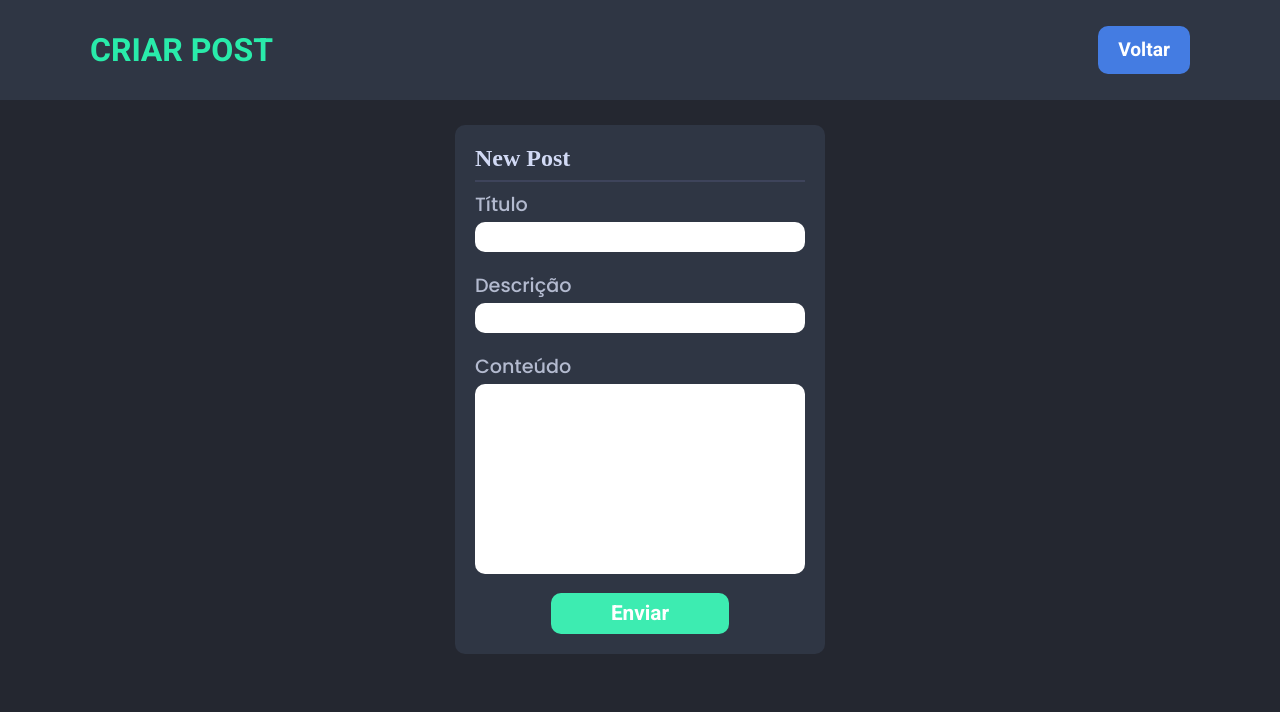
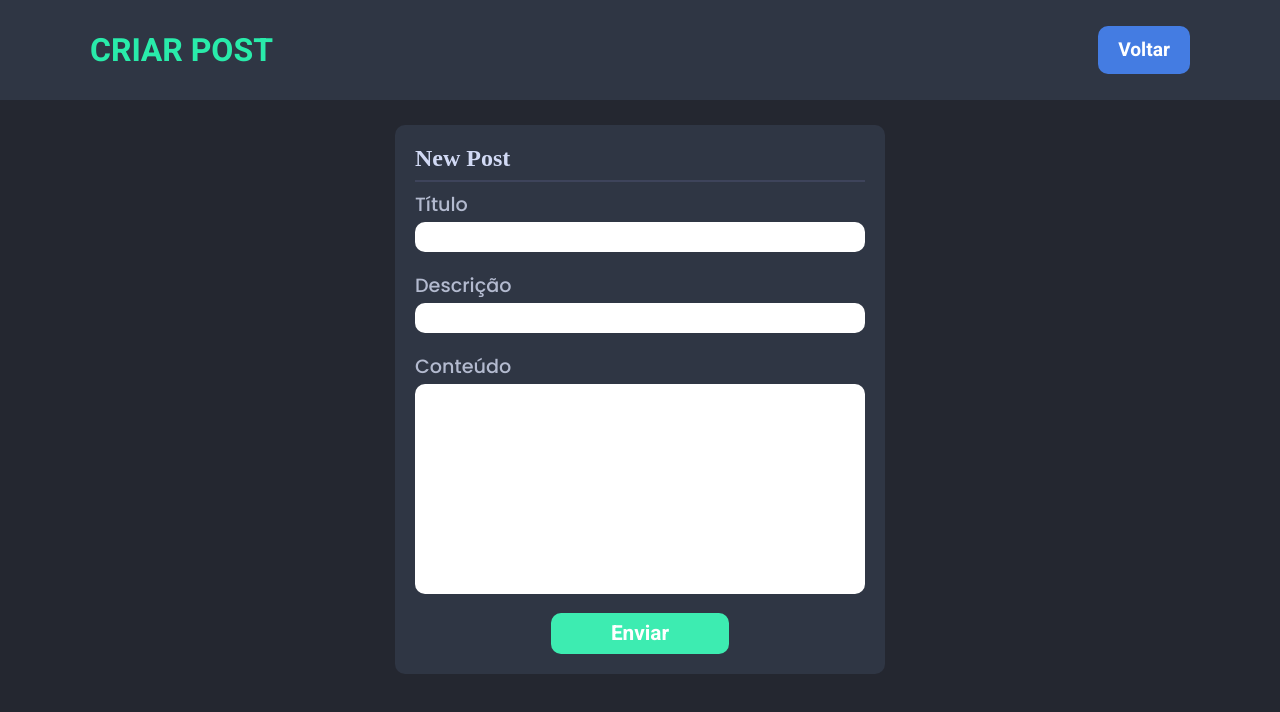
Before and after one commit to WallacyFrancis/crud-posts, a React (Create React App) app: page /posts in a window 1280 px wide. Shown: the top 712 px of the page. Built offline with nearby package versions, Linux system fonts and the light colour scheme.

Commit message:
Implementação do react-hook-form

```diff
--- a/package.json
+++ b/package.json
@@ -3,6 +3,7 @@
   "version": "0.1.0",
   "private": true,
   "dependencies": {
+    "@hookform/resolvers": "^2.9.7",
     "@testing-library/jest-dom": "^5.16.5",
     "@testing-library/react": "^13.3.0",
     "@testing-library/user-event": "^13.5.0",
@@ -13,7 +14,8 @@
     "react-router-dom": "^6.3.0",
     "react-scripts": "5.0.1",
     "styled-components": "^5.3.5",
-    "web-vitals": "^2.1.4"
+    "web-vitals": "^2.1.4",
+    "yup": "^0.32.11"
   },
   "scripts": {
     "start": "react-scripts start",
--- a/src/components/BtnForm/index.jsx
+++ b/src/components/BtnForm/index.jsx
@@ -4,7 +4,7 @@ import { Container, Button } from './styles'
 export default function BtnForm() {
   return (
     <Container>
-      <Button>Enviar</Button>
+      <Button type="submit">Enviar</Button>
     </Container>
   )
 }
--- a/src/components/Form/index.jsx
+++ b/src/components/Form/index.jsx
@@ -1,7 +1,7 @@
 import React from 'react';
 
-export default function index({children}) {
+export default function index({children, handleSubmit}) {
   return (
-    <form>{children}</form>
+    <form onSubmit={handleSubmit}>{children}</form>
   )
 }
--- a/src/components/InputForm/index.jsx
+++ b/src/components/InputForm/index.jsx
@@ -1,12 +1,13 @@
 import React from 'react';
-import { Label, Input } from './styles'
+import { Container, Label, Input, P } from './styles'
 
-export default function InputForm({ label }) {
+export default function InputForm({ label, name, props, message }) {
   return (
-    <>
+    <Container>
       <Label>{label}
-        <Input type="text" />
+        <Input type="text" name={name} {...props} />
       </Label>
-    </>
+      <P>{message}</P>
+    </Container>
   )
 }
--- a/src/components/InputForm/styles.js
+++ b/src/components/InputForm/styles.js
@@ -1,4 +1,10 @@
 import styled from "styled-components";
+
+export const Container = styled.div`
+  width: 100%;
+  display: flex;
+  flex-direction: column;
+`
 
 export const Label = styled.label`
   display: flex;
@@ -17,4 +23,11 @@ export const Input = styled.input`
   padding-left: 15px;
   height: 30px;
   margin-top: 3px;
+  font-family: Poppins;
 `
+
+export const P = styled.p`
+  color: red;
+  font-family: Poppins;
+  font-size: 0.8rem;
+`
--- /dev/null
+++ b/src/components/Schema/Form.js
@@ -0,0 +1,7 @@
+import * as yup from 'yup';
+
+export const formSchema = yup.object().shape({
+  title: yup.string().nullable().required('Campo obrigatório'),
+  description: yup.string().nullable().required('Campo obrigatório'),
+  content: yup.string().nullable().required('Campo obrigatório'),
+})
--- a/src/components/Textarea/index.jsx
+++ b/src/components/Textarea/index.jsx
@@ -1,12 +1,13 @@
 import React from 'react';
-import { Label, TextArea } from './styles'
+import { Container, Label, TextArea, P } from './styles'
 
-export default function Textarea({label}) {
+export default function Textarea({label, name, props, message}) {
   return (
-    <>
+    <Container>
       <Label>{label}
-        <TextArea name="" id="" cols="30" rows="10" />
+        <TextArea cols="30" rows="8" name={name} {...props}  />
       </Label>
-    </>
+      <P>{message}</P>
+    </Container>
   )
 }
--- a/src/components/Textarea/styles.js
+++ b/src/components/Textarea/styles.js
@@ -1,4 +1,10 @@
 import styled from "styled-components";
+
+export const Container = styled.div`
+  width: 100%;
+  display: flex;
+  flex-direction: column;
+`
 
 export const Label = styled.label`
   display: flex;
@@ -18,4 +24,11 @@ export const TextArea = styled.textarea`
   padding-left: 15px;
   padding-top: 10px;
   margin-top: 3px;
+  font-family: Poppins;
 `
+
+export const P = styled.p`
+  color: red;
+  font-family: Poppins;
+  font-size: 0.8rem;
+`
--- a/src/pages/Posts/index.jsx
+++ b/src/pages/Posts/index.jsx
@@ -1,36 +1,51 @@
 import React from 'react';
 import Header from '../../components/Header';
 import { useForm } from 'react-hook-form';
+import { yupResolver } from '@hookform/resolvers/yup'
 import Card from '../../components/Card';
 import Form from '../../components/Form';
 import Fieldset from '../../components/Fieldset';
 import InputForm from '../../components/InputForm';
 import Textarea from '../../components/Textarea';
 import BtnForm from '../../components/BtnForm';
+import { formSchema } from '../../components/Schema/Form';
 
 export default function Posts() {
-  const { register, handleSubmit, formState: {errors} } = useForm();
+  const { register, handleSubmit, formState: {errors} } = useForm({
+    resolver: yupResolver(formSchema),
+  });
+
+  const onSubmit = (data) => { console.log(data)}
+
   return (
     <>
       <Header title="CRIAR POST" />
       <Card
         title="New Post"
         content={
-          <Form>
+          <Form handleSubmit={handleSubmit(onSubmit)}>
             <Fieldset>
-              <InputForm label="Título" />
+              <InputForm
+                label="Título"
+                name="title"
+              />
             </Fieldset>
             <Fieldset>
-              <InputForm label="Descrição" />
+              <InputForm
+                label="Descrição"
+                name="description"
+              />
             </Fieldset>
             <Fieldset>
-              <Textarea label="Conteúdo" />
+              <Textarea
+                label="Conteúdo"
+                name="content"
+              />
             </Fieldset>
+            <BtnForm />
           </Form>
         }
-      >
-        <BtnForm />
-      </Card>
+      />
     </>
   )
 }
```
Also changed, not shown: 2 other files (tests, documents, lock files or other folders).
